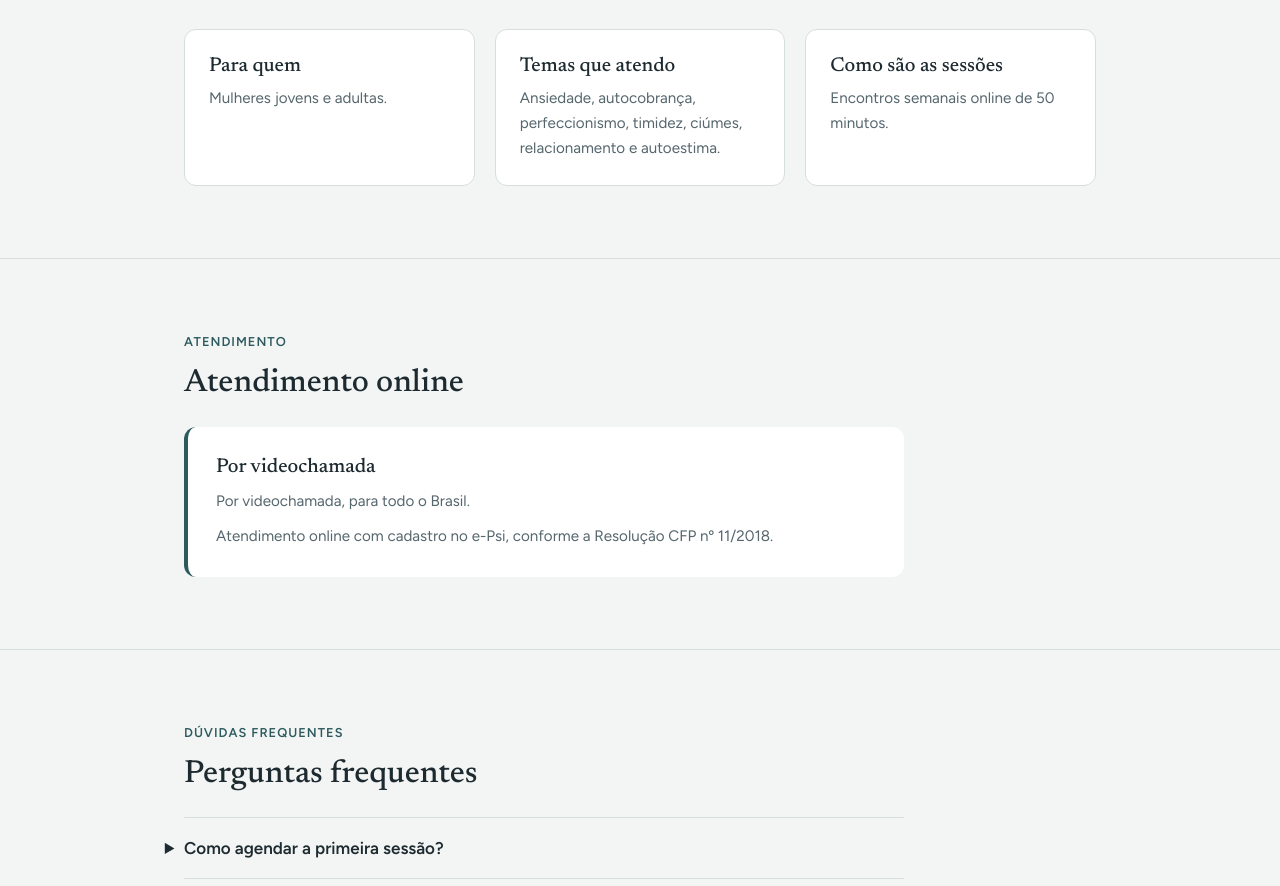
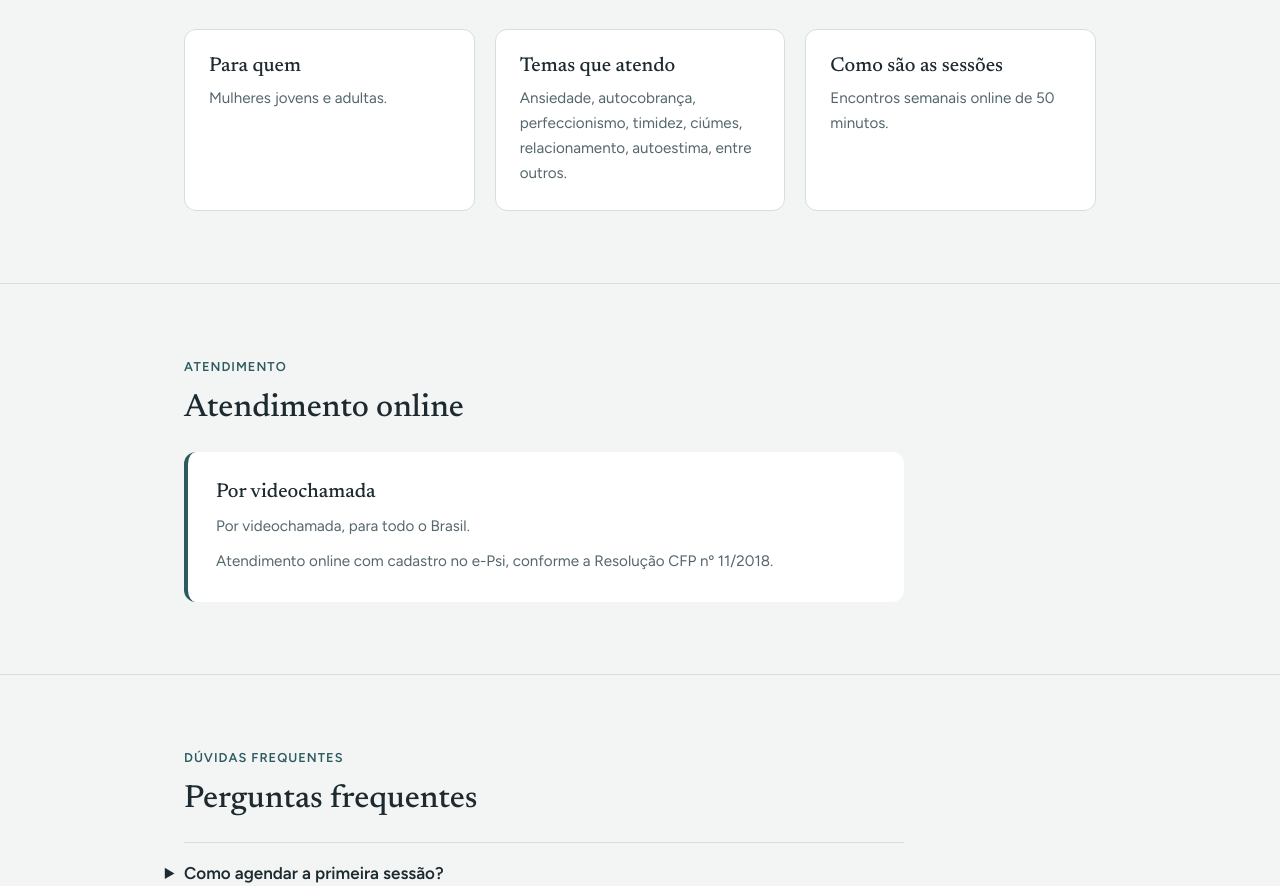
Before and after one commit to psicologaluizazanatta/psicologaluizazanatta.github.io, a plain HTML site: page index.html in a window 1280 px wide. Shown: the part 2358-3244 px from the top of the page. Drawn offline with Linux system fonts and the light colour scheme.

Commit message:
Fix "Temas que abordo"

```diff
--- a/index.html
+++ b/index.html
@@ -251,7 +251,7 @@
         </div>
         <div class="cartao">
           <h3>Temas que atendo</h3>
-          <p>Ansiedade, autocobrança, perfeccionismo, timidez, ciúmes, relacionamento e autoestima.</p>
+          <p>Ansiedade, autocobrança, perfeccionismo, timidez, ciúmes, relacionamento, autoestima, entre outros.</p>
         </div>
         <div class="cartao">
           <h3>Como são as sessões</h3>
```
